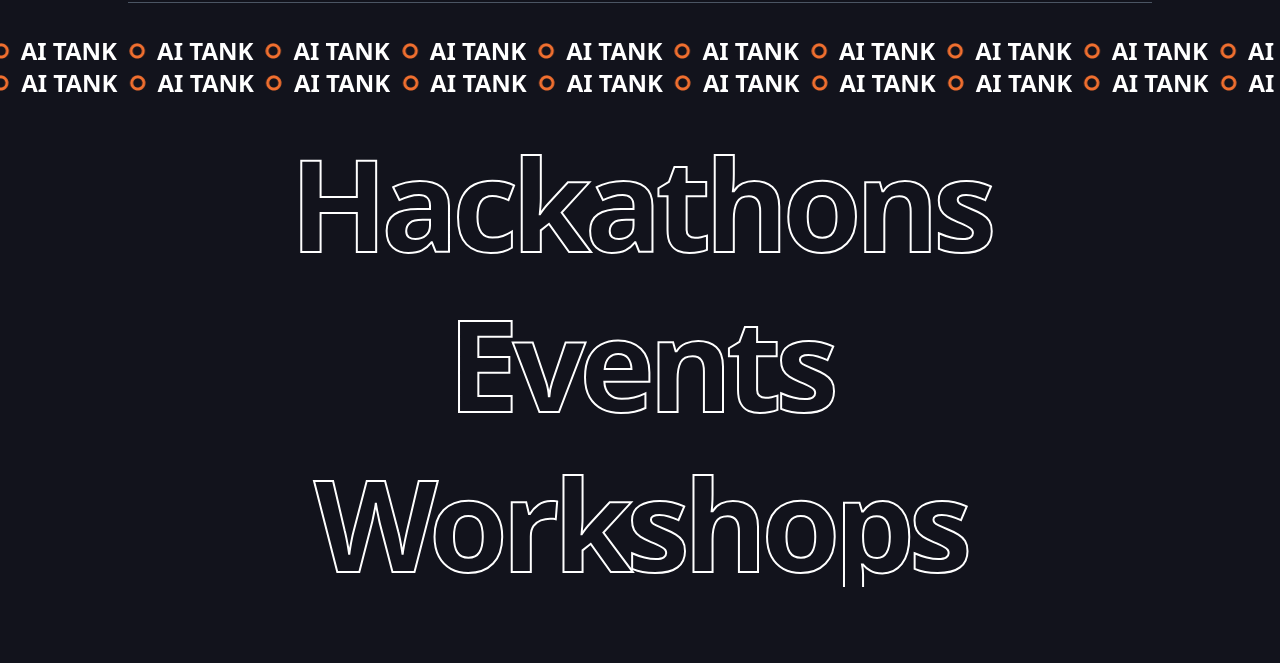
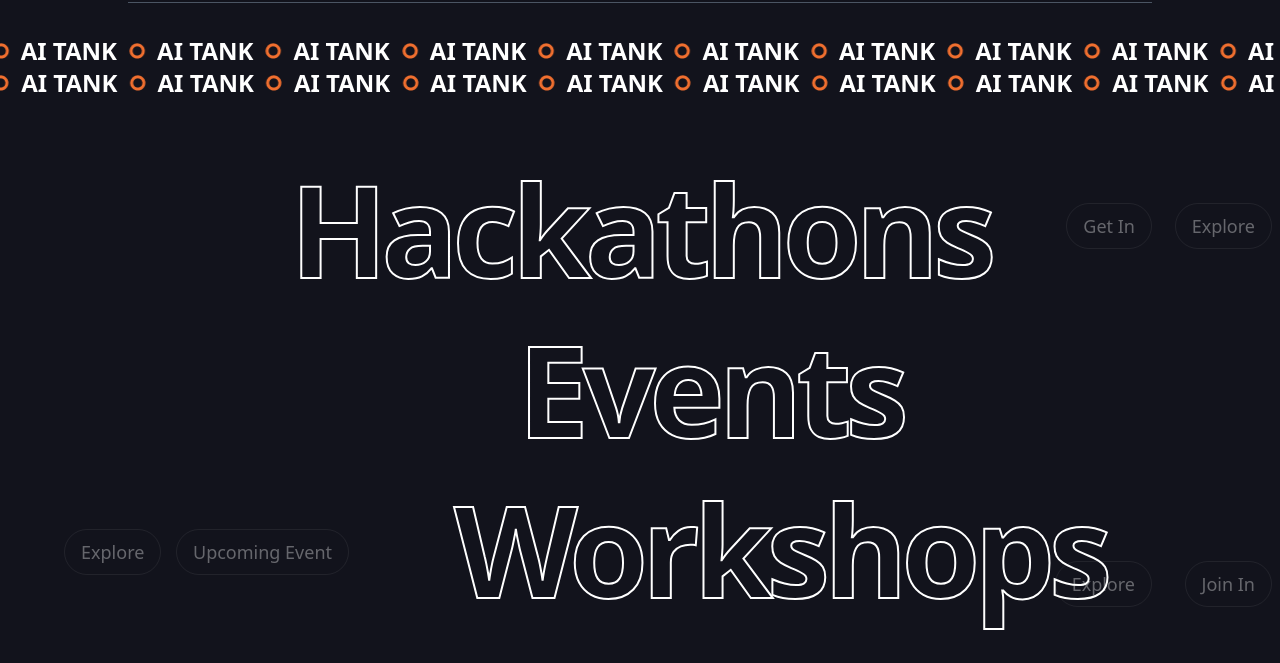
Before and after one commit to xtransmatrixdev/AItank-frontend, a React (Vite) app: page / in a window 1280 px wide. Shown: the part 2520-3183 px from the top of the page. Built offline with nearby package versions, Linux system fonts and the light colour scheme; a web font is replaced by a local one.

Commit message:
update: mask cursor responsive

```diff
--- a/src/pages/home/components/MaskedCursor.tsx
+++ b/src/pages/home/components/MaskedCursor.tsx
@@ -25,21 +25,52 @@ const textImages = {
 
 const MaskedCursor = () => {
     const [hoveredWord, setHoveredWord] = useState(null);
+    const [isMobile, setIsMobile] = useState(false);
     const { x, y } = useMousePosition();
     const size = hoveredWord ? 150 : 0;
 
+    // Detect screen size on mount and resize
+    useEffect(() => {
+        const checkMobile = () => {
+            setIsMobile(window.innerWidth < 768); // Matches Tailwind's md breakpoint
+        };
+
+        checkMobile(); // Check on mount
+        window.addEventListener("resize", checkMobile);
+        return () => window.removeEventListener("resize", checkMobile);
+    }, []);
+
+    const buttonConfigs = {
+        Hackathons: [
+            { text: "Explore", position: "top-right" },
+            { text: "Get In", position: "top-right" },
+        ],
+        Events: [
+            { text: "Upcoming Event", position: "bottom-left" },
+            { text: "Explore", position: "bottom-left" },
+        ],
+        Workshops: [
+            { text: "Join In", position: "bottom-right" },
+            { text: "Explore", position: "bottom-right" },
+        ],
+    };
+
     return (
-        <div className="relative flex flex-col items-center justify-center text-white px-4 my-10 overflow-hidden">
-            <h1 className="text-6xl sm:text-4xl md:text-9xl font-bold tracking-tighter text-center flex flex-col gap-4 sm:gap-8 relative">
+        <div className="relative flex flex-col items-center justify-center text-white px-4 my-10 overflow-hidden w-full h-[500px]">
+            <h1 className="text-3xl sm:text-4xl md:text-6xl lg:text-9xl font-bold tracking-tighter text-center flex flex-col gap-4 sm:gap-8 relative z-10">
                 {words.map((word, index) => (
                     <span
                         key={index}
-                        onMouseEnter={() => setHoveredWord(word)}
-                        onMouseLeave={() => setHoveredWord(null)}
-                        className="relative inline-block"
+                        onMouseEnter={() => !isMobile && setHoveredWord(word)}
+                        onMouseLeave={() => !isMobile && setHoveredWord(null)}
+                        onClick={() => isMobile && setHoveredWord(word === hoveredWord ? null : word)}
+                        className="relative inline-block cursor-pointer"
+                        style={{
+                            transform: `translateX(${isMobile ? 0 : (index === 1 ? "10%" : index === 2 ? "20%" : "0%")})`,
+                        }}
                     >
                         <motion.span
-                            className="relative z-10 transition-colors duration-300 text-transparent"
+                            className="relative z-10 transition-colors duration-300 text-transparen"
                             style={{
                                 WebkitTextStroke: "2px white",
                                 WebkitBackgroundClip: "text",
@@ -49,12 +80,69 @@ const MaskedCursor = () => {
                         >
                             {word}
                         </motion.span>
+
+                        {/* Mobile buttons - appear below each word when tapped */}
+                        {isMobile && hoveredWord === word && (
+                            <div className="flex flex-wrap gap-2 mt-2 justify-center">
+                                {buttonConfigs[word].map((button, btnIndex) => (
+                                    <motion.a
+                                        key={btnIndex}
+                                        href="#"
+                                        className="px-3 py-1 text-sm rounded-full border border-white/20 bg-black/30 hover:bg-white/10 transition"
+                                        initial={{ opacity: 0, y: 10 }}
+                                        animate={{ opacity: 1, y: 0 }}
+                                        exit={{ opacity: 0, y: 10 }}
+                                        whileTap={{ scale: 0.95 }}
+                                    >
+                                        {button.text}
+                                    </motion.a>
+                                ))}
+                            </div>
+                        )}
                     </span>
                 ))}
             </h1>
 
+            {/* Desktop Buttons with responsive positioning */}
+            <div className="absolute inset-0 hidden md:block">
+                {words.map((word, index) => (
+                    <div key={index} className={hoveredWord === word ? "opacity-100" : "opacity-50"}>
+                        {buttonConfigs[word].map((button, btnIndex) => {
+                            // Dynamic positioning based on position property
+                            let positionClasses = "";
+
+                            if (button.position === "top-right") {
+                                positionClasses = `top-16 ${btnIndex === 0 ? 'right-2' : 'right-32'}`;
+                            } else if (button.position === "bottom-left") {
+                                positionClasses = `bottom-16 ${btnIndex === 0 ? 'left-44' : 'left-16'}`;
+                            } else if (button.position === "bottom-right") {
+                                positionClasses = `bottom-8 ${btnIndex === 0 ? 'right-2' : 'right-32'}`;
+                            }
+
+                            return (
+                                <motion.a
+                                    key={btnIndex}
+                                    href="#"
+                                    className={`absolute px-4 py-2 rounded-full border border-white/20 hover:bg-white/10 transition text-base lg:text-lg ${positionClasses}`}
+                                    whileHover={{ scale: 1.1 }}
+                                    whileTap={{ scale: 0.95 }}
+                                    initial={{ opacity: 0.7 }}
+                                    animate={{
+                                        opacity: hoveredWord === word ? 1 : 0.7,
+                                        scale: hoveredWord === word ? 1.05 : 1
+                                    }}
+                                >
+                                    {button.text}
+                                </motion.a>
+                            );
+                        })}
+                    </div>
+                ))}
+            </div>
+
+            {/* Cursor effect only on non-mobile */}
             <AnimatePresence>
-                {hoveredWord && (
+                {!isMobile && hoveredWord && (
                     <motion.div
                         className="fixed rounded-full overflow-hidden pointer-events-none border-2 border-white shadow-lg backdrop-blur-lg"
                         style={{
--- /dev/null
+++ b/src/pages/home/components/useMousePosition.ts
@@ -0,0 +1,23 @@
+// utils/useMousePosition.ts
+import { useState, useEffect } from "react";
+
+const useMousePosition = () => {
+  const [mousePosition, setMousePosition] = useState<{
+    x: number | null;
+    y: number | null;
+  }>({ x: null, y: null });
+
+  const updateMousePosition = (e: MouseEvent) => {
+    setMousePosition({ x: e.clientX, y: e.clientY });
+  };
+
+  useEffect(() => {
+    window.addEventListener("mousemove", updateMousePosition);
+
+    return () => window.removeEventListener("mousemove", updateMousePosition);
+  }, []);
+
+  return mousePosition;
+};
+
+export default useMousePosition;
```
Also changed, not shown: public/images/images.jpg (added), public/images/mask.svg (added), src/pages/home/components/useMouse.tsx (added).
